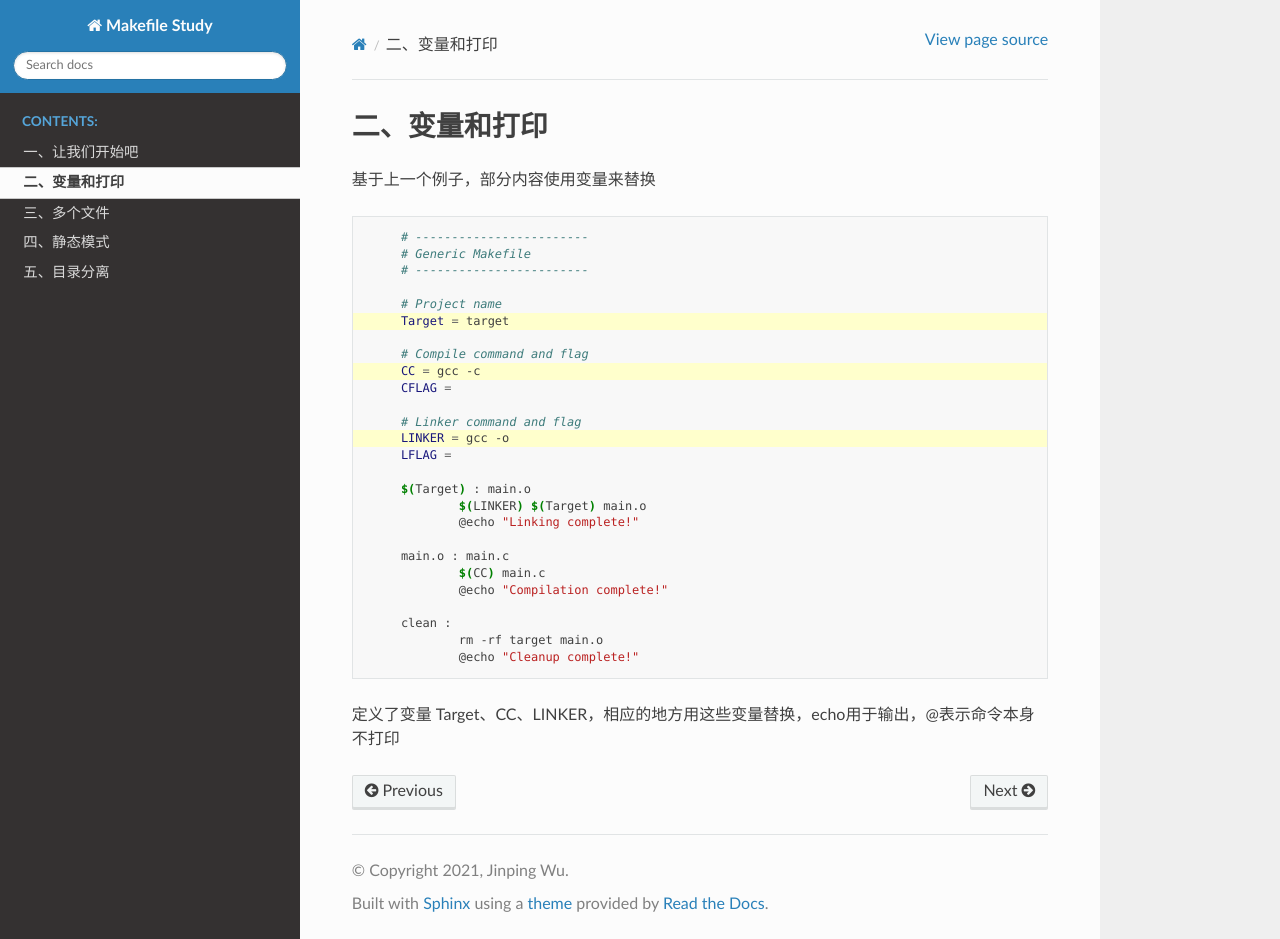
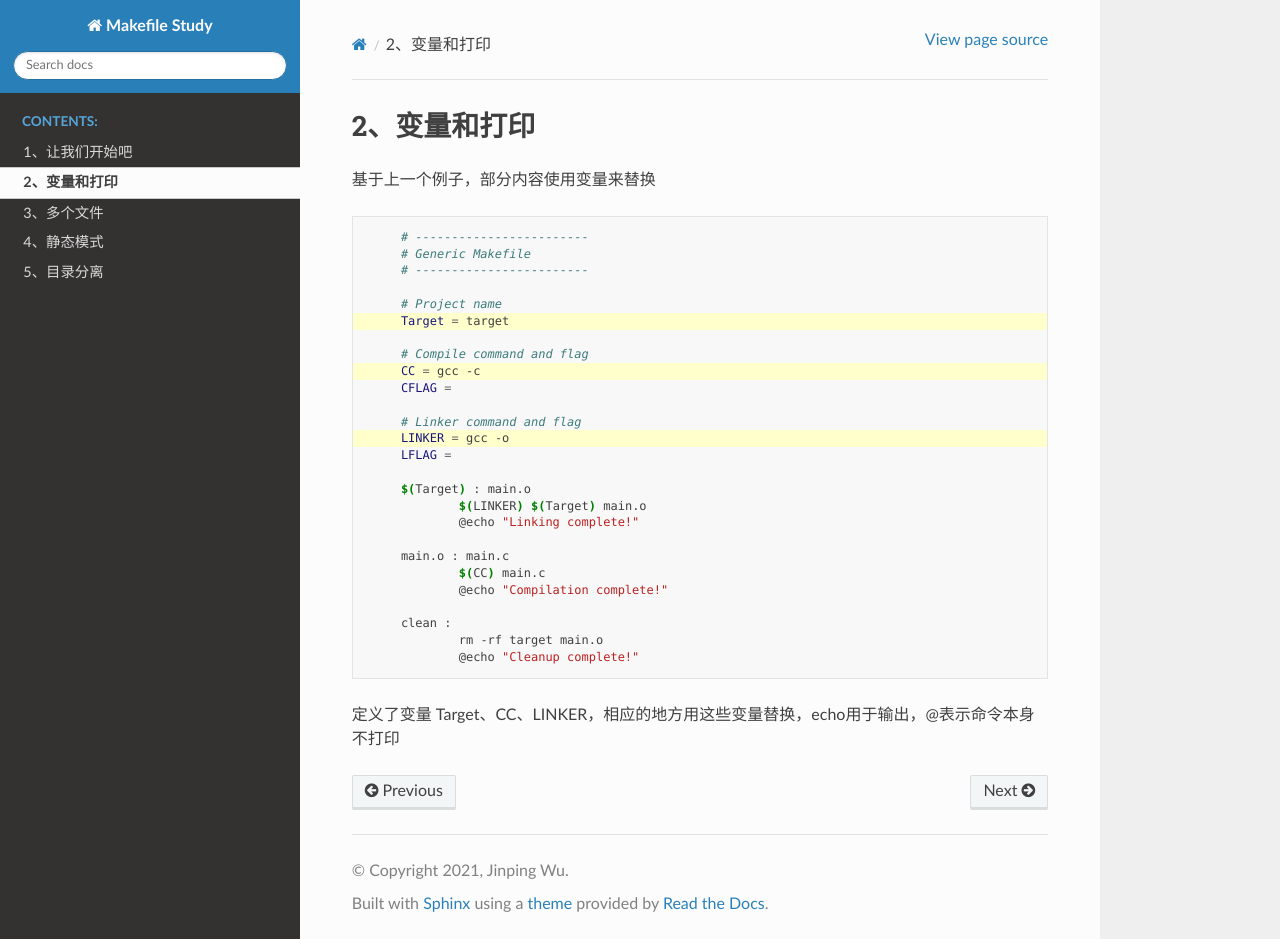
Before and after one commit to thomas-coding/makefile_study, a Sphinx documentation site: the page built from docs/source/start/variables_and_printing.rst, in a window 1280 px wide and 939 px high. Built offline with Sphinx 7.4.7 and the Read the Docs theme 2.0.0, drawn with Linux system fonts in a browser that asks for light colours.

Commit message:
change chinese to digits for toc show chaos

```diff
--- a/docs/source/start/add_dir.rst
+++ b/docs/source/start/add_dir.rst
@@ -1,4 +1,4 @@
-五、目录分离
+5、目录分离
 ==========================================
 
 大部分的工程需要分离src、obj、bin，如下：
--- a/docs/source/start/begin.rst
+++ b/docs/source/start/begin.rst
@@ -1,4 +1,4 @@
-一、让我们开始吧
+1、让我们开始吧
 ==========================================
 
 花稍许时间梳理下 Makefile，目的是为了用 Makefile 来编译 baremetal 工程，BM本身比较简单，目前想法只用一个 Makefile 来编译，因此只简单梳理下，不涉及大工程复杂应用。
--- a/docs/source/start/multiple_files.rst
+++ b/docs/source/start/multiple_files.rst
@@ -1,4 +1,4 @@
-三、多个文件
+3、多个文件
 ==========================================
 
 增加一个C文件 prog1.c，直接使用gcc方式编译：
--- a/docs/source/start/static_mode.rst
+++ b/docs/source/start/static_mode.rst
@@ -1,4 +1,4 @@
-四、静态模式
+4、静态模式
 ==========================================
 
 静态模式更容易定义多目标规则，让规则定义变得更有弹性，更灵活
--- a/docs/source/start/variables_and_printing.rst
+++ b/docs/source/start/variables_and_printing.rst
@@ -1,4 +1,4 @@
-二、变量和打印
+2、变量和打印
 ==========================================
 
 基于上一个例子，部分内容使用变量来替换
```
